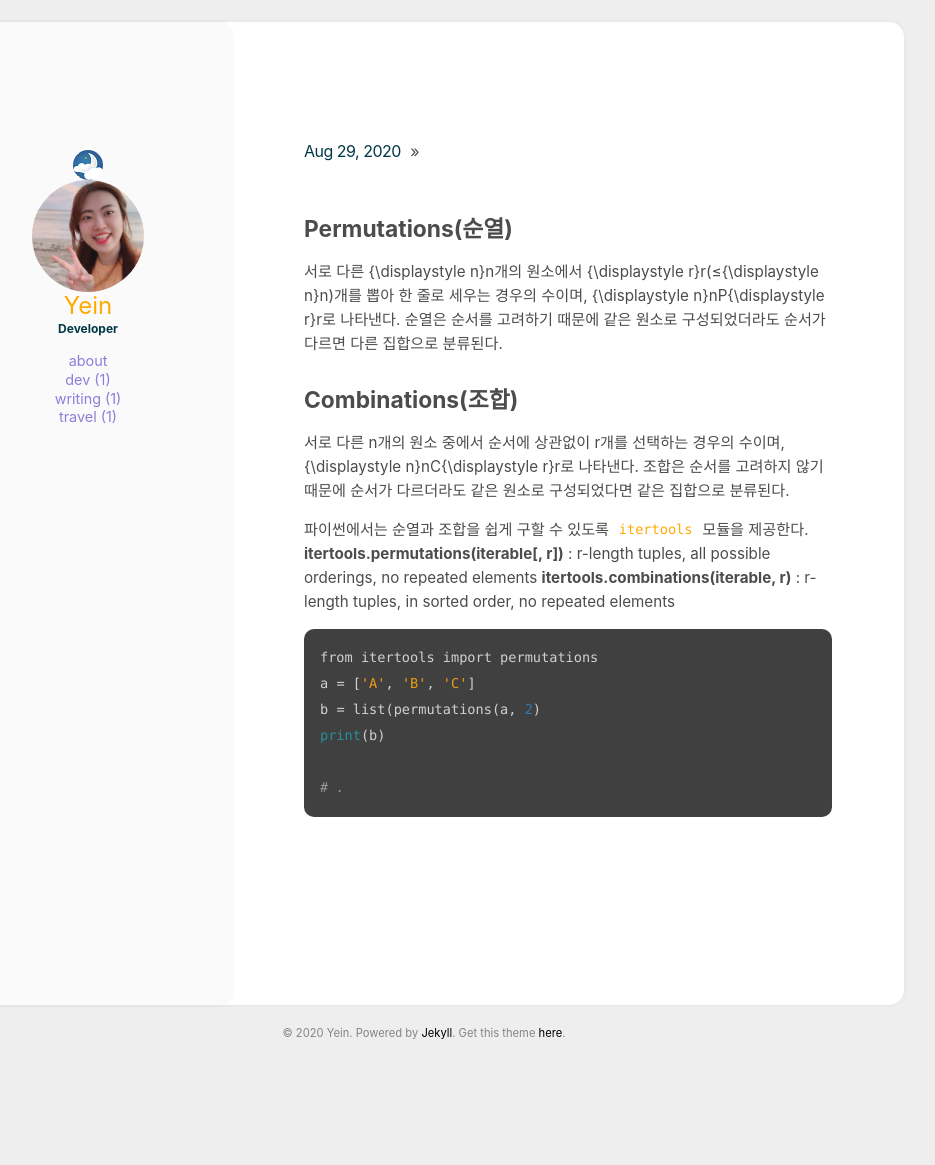
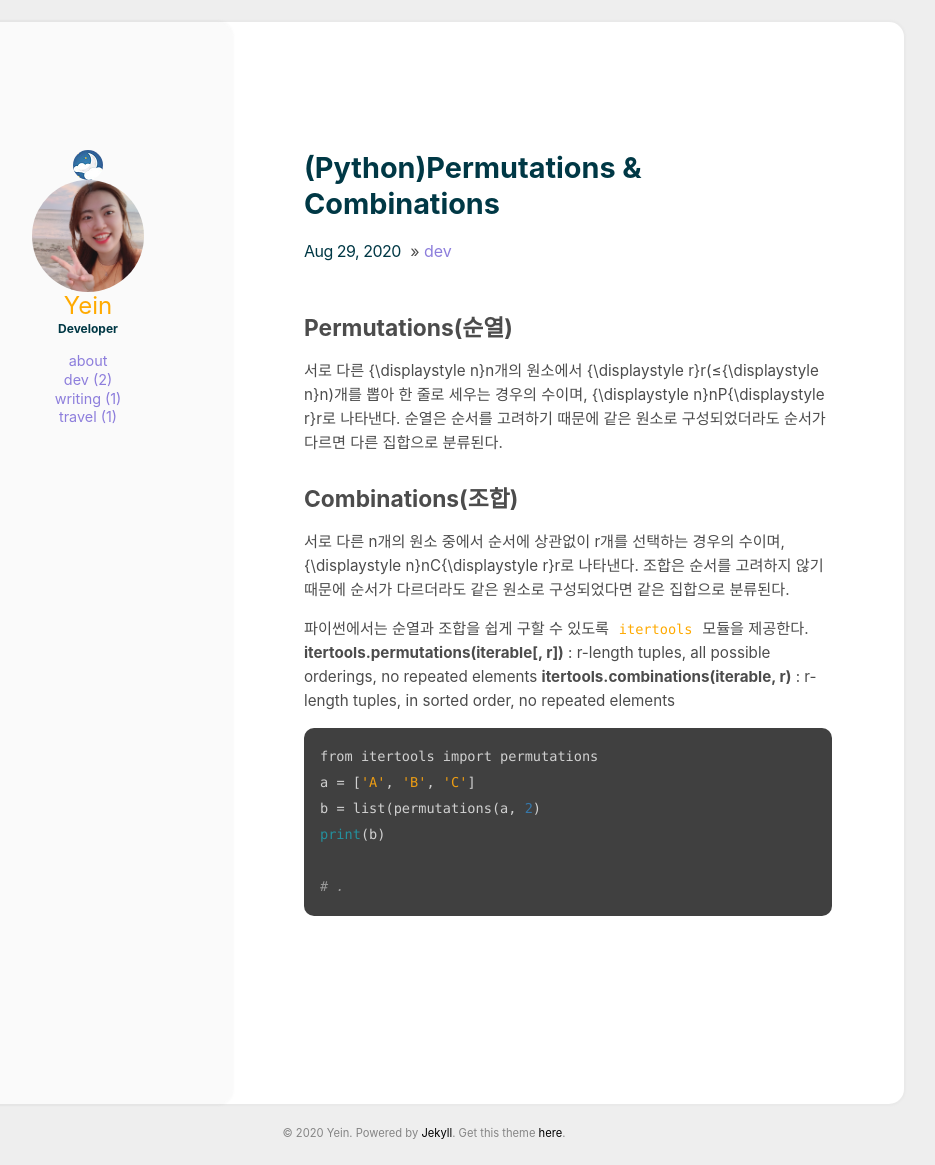
Before and after one commit to YeinHeo/yeinheo.github.io, a Jekyll site: the page built from _posts/2020-08-29-[python]permutations & combinatiosn.md, in a window 1280 px wide. Shown: the whole page, without its empty margins (216-1151 px from the left). Built offline with Jekyll 4.4.1, drawn with Linux system fonts in a browser that asks for light colours; before the commit the page ends 1066 px from its top, so only the background shows below that.

Commit message:
Update and rename 2020-08-29-permutations & combinatiosn.md to 2020-08-29-[python]permutations & combinatiosn.md

```diff
--- a/_posts/2020-08-29-permutations & combinatiosn.md
+++ b/_posts/2020-08-29-[python]permutations & combinatiosn.md
@@ -1,5 +1,5 @@
 ---
-title: [Python]Permutations & Combinations
+title: (Python)Permutations & Combinations
 categories: [dev]
 comments: true
 ---
```
